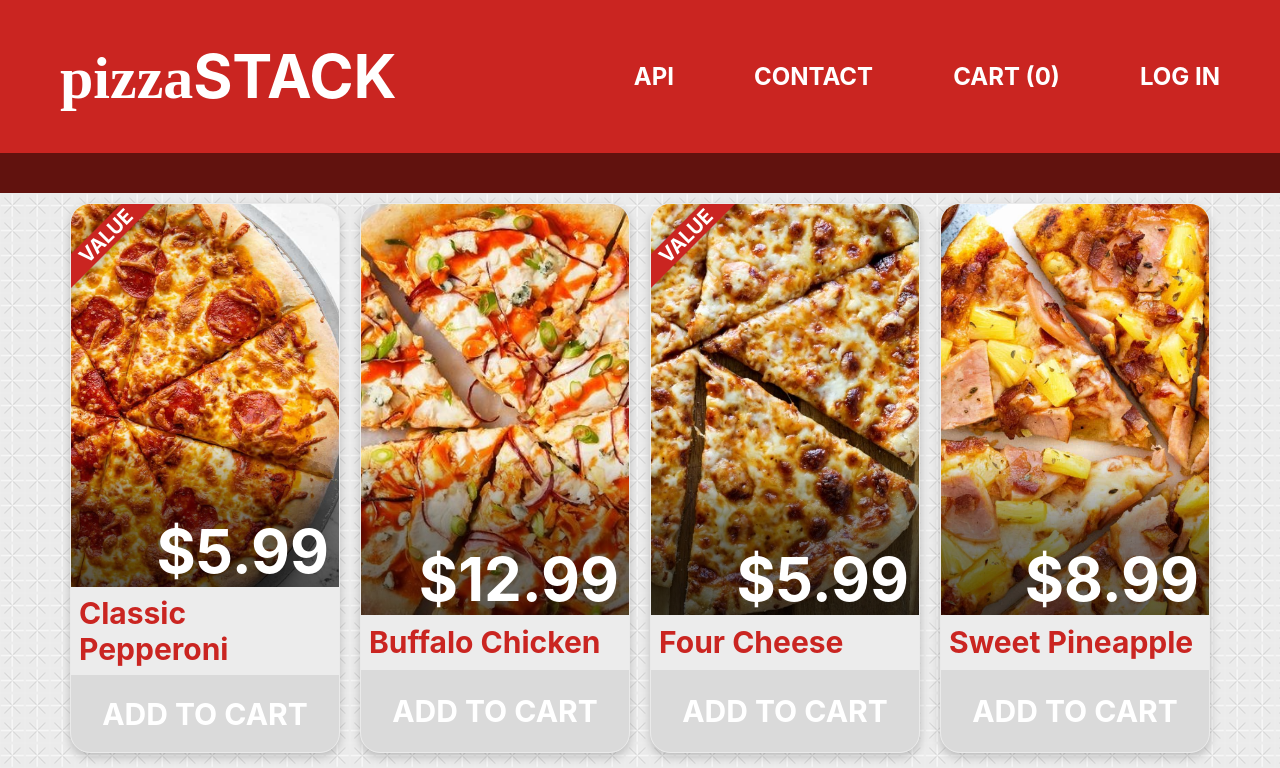
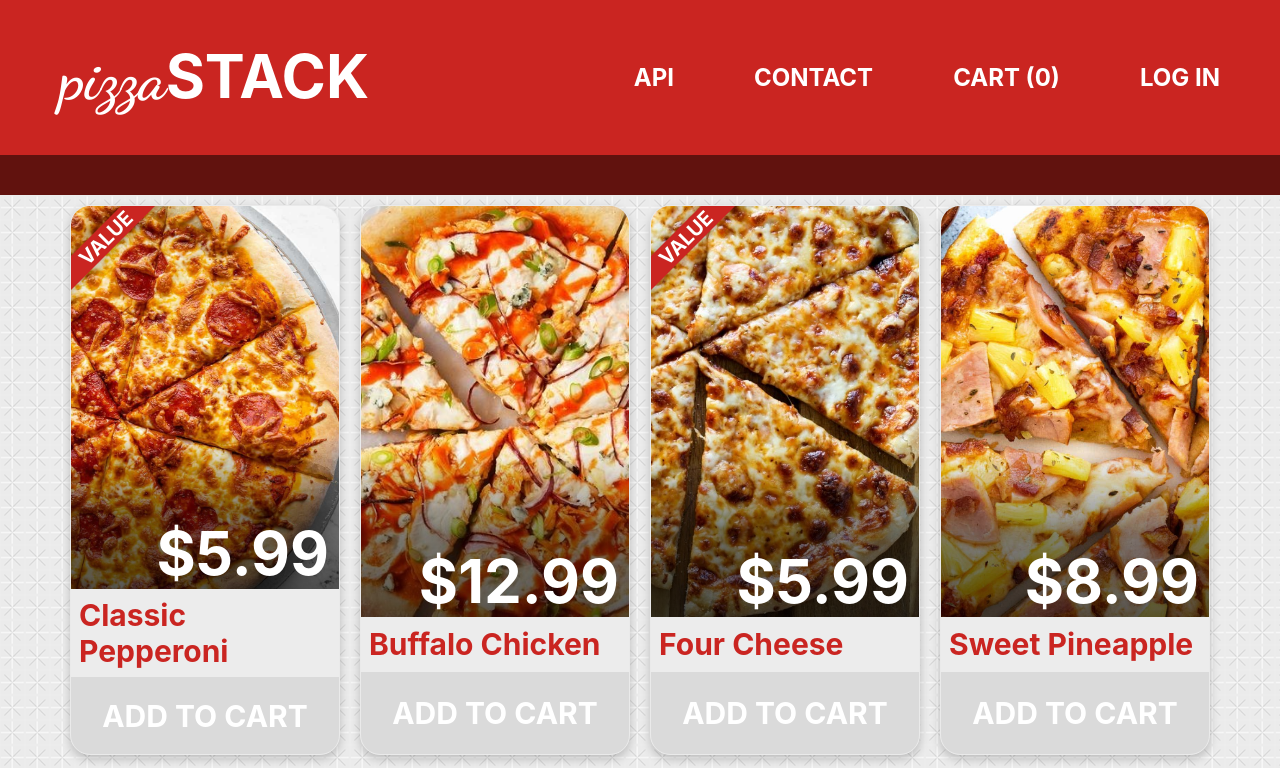
Before and after one commit to merq312/pizza-stack, a Next.js app: page / in a window 1280 px wide. Shown: the top 768 px of the page. Built offline with nearby package versions, Linux system fonts and the light colour scheme; no server answers.

Commit message:
Remove google fonts

```diff
--- a/styles/globals.scss
+++ b/styles/globals.scss
@@ -1,3 +1,8 @@
+@font-face {
+  font-family: 'Dancing Script';
+  src: url('../public/dancing-script.ttf');
+}
+
 html,
 body {
   padding: 0;
```
Also changed, not shown: public/dancing-script.ttf (added).
